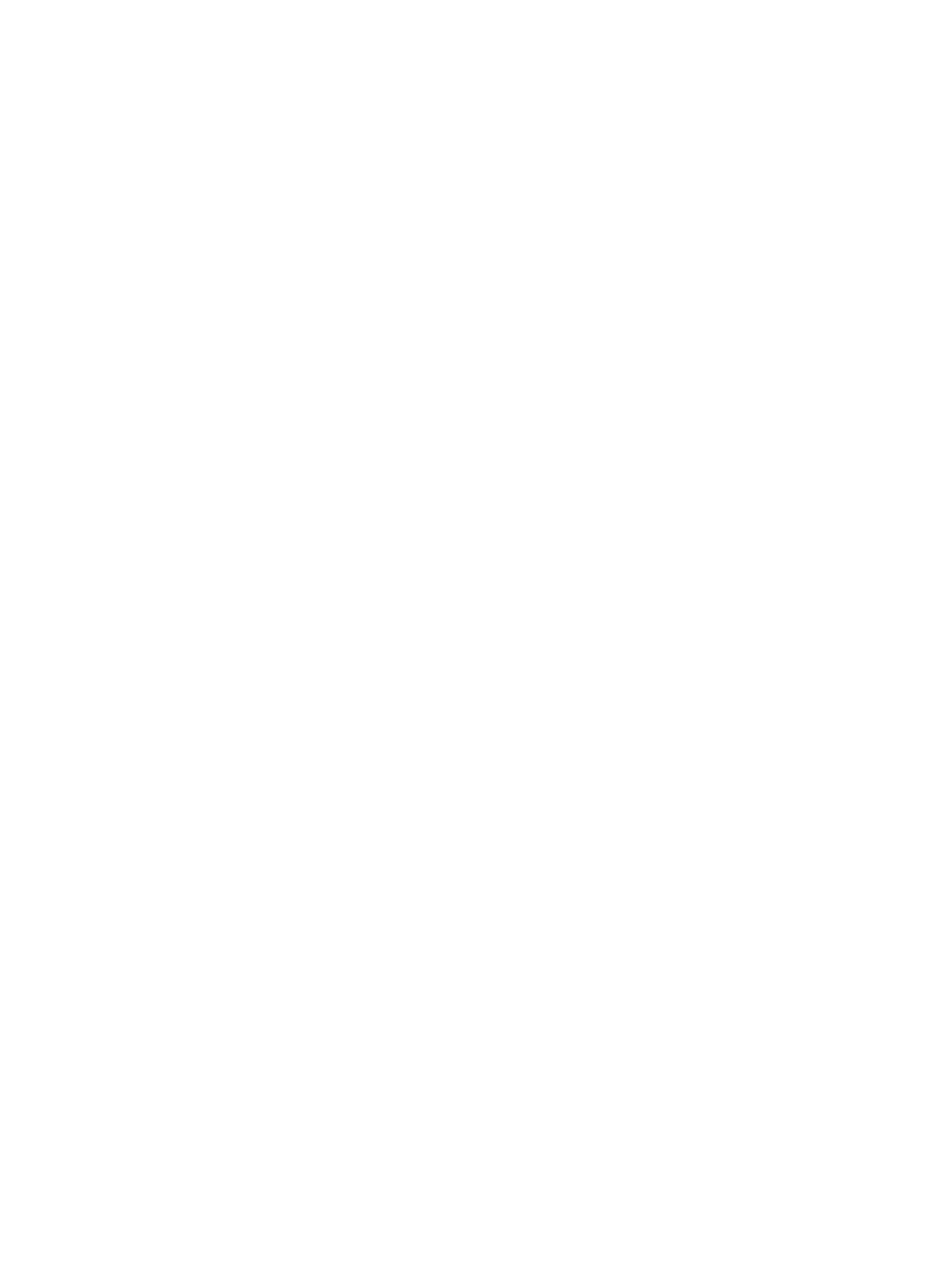
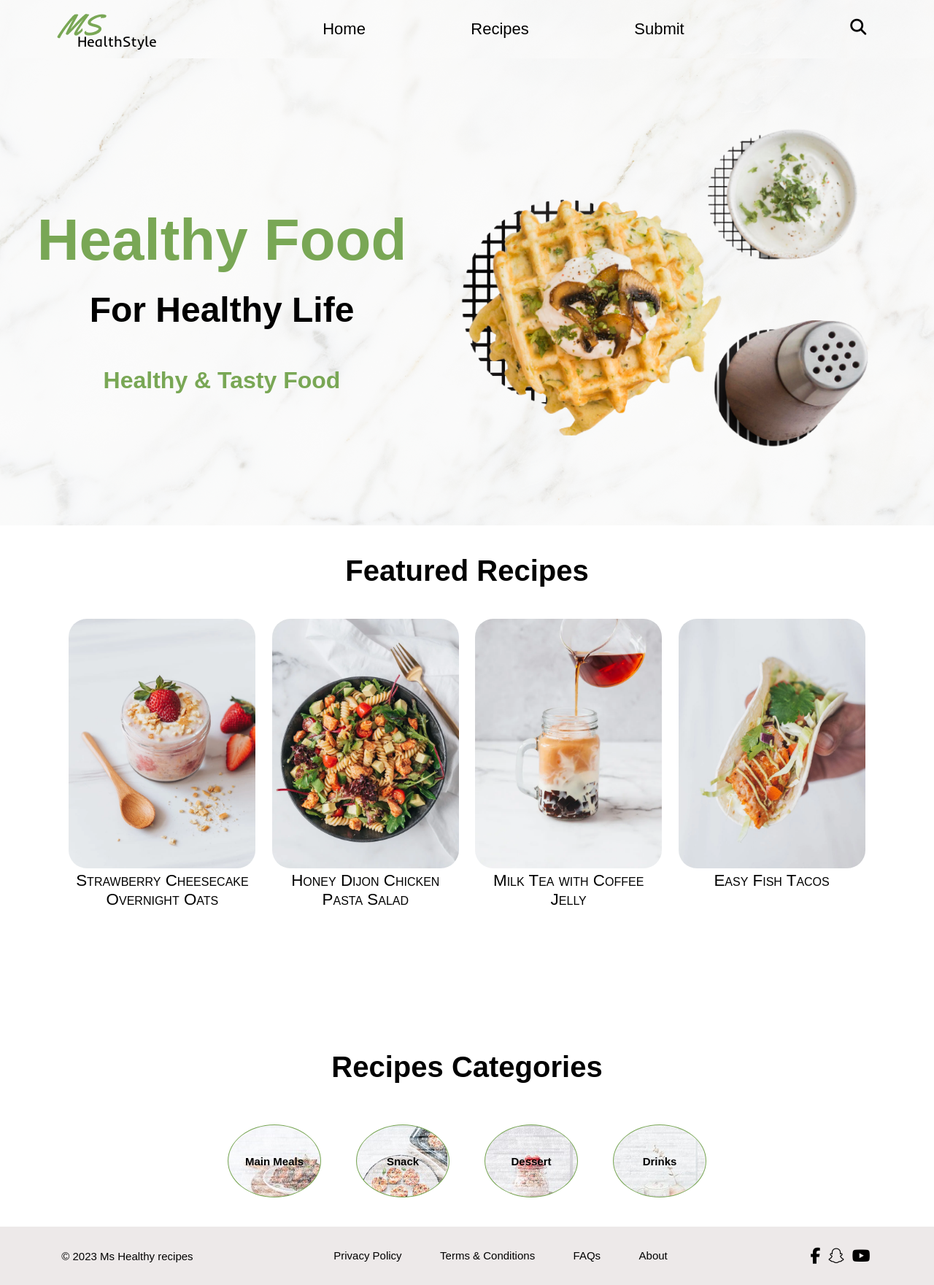
Before and after one commit to KYTC-Front-End/Recipe-MS, a plain HTML site: page index.html in a window 1280 px wide. Shown: the whole page at 73% size. Before the commit the page ends 800 px from the top, so only its background shows below. Drawn offline with Linux system fonts and the light colour scheme.

Commit message:
create afirststep file

```diff
--- a/assets/css/media.css
+++ b/assets/css/media.css
@@ -0,0 +1,170 @@
+@media (min-width: 601px) and (max-width: 1200px) {
+    /* your code should be written here  */
+    .logo-contaner img {
+        max-width:20vw;
+        max-height: 12vh;
+    }
+    .nav-header a{
+        font-size: 17px;}
+    i{
+        font-size:17px;
+    }
+    #search{
+        padding-right:10px;
+    }
+
+/* Hero section */
+.hero{
+    min-height: 50vh;
+}
+.hero .hero-info {
+    width:70%;
+    line-height: 3rem;
+    }
+.hero .hero-info .hero-info-heading{
+    font-size: 3rem;
+    }
+    .hero-info-heading-2{
+        font-size: 2rem;
+    }
+    .hero .hero-info .hero-info-subheading{
+        font-size: 1rem;
+    }
+    .hero .hero-img{
+        width:70%;
+        margin-right: 2rem;
+        margin-bottom: 2rem;
+    }
+
+    /* feature section */
+
+    .feature-title h2 ,.hilghting-title h2{
+        font-size: 2rem;
+    }
+    .feature-content{
+        width: 40%;
+    }
+    .feature-content-description{
+        font-size: 1.2rem;
+    }
+
+/* hilghting section */
+.hilghting-content{
+    width: 15%;
+    margin: 1rem;
+}
+.hilghting-content p{
+    font-size:13px;
+}
+
+/* footer section */
+
+.help-links ul li a ,.media-links ul li a{
+    font-size:12px;
+
+}
+.help-links ul li{
+    padding: 0.5rem;
+}
+.media-links ul li{
+    padding: 0.2rem;
+}
+.copyright{
+    font-size:12px;
+}
+}
+@media (max-width: 600px) {
+    /* your code should be written here  */
+    .logo-contaner img {
+        max-width: 18vw;
+        max-height: 10vh;
+    }
+    .nav-header{
+        max-width: 50vw;
+        min-width: 20vw;
+
+    }
+    .nav-header a{
+        font-size: 12px;}
+    i{
+        font-size:12px;
+    }
+    #search{
+        padding-right: 5px;
+    }
+
+
+
+/* Hero section */
+    .hero{
+        min-height: 40vh;
+        flex-direction: column;
+        flex-direction: column-reverse;}
+    .hero .hero-info {
+        width:70%;
+        line-height: 2.5rem;
+        }
+    .hero .hero-info .hero-info-heading{
+        font-size: 2rem;
+        }
+        .hero-info-heading-2{
+            font-size: 1.3rem;
+        }
+        .hero .hero-info .hero-info-subheading{
+            font-size: .9rem;
+        }
+        .hero .hero-img{
+            width:70%;
+            margin-right: 2rem;
+            margin-bottom:1rem;
+        }
+
+
+         /* feature section */
+
+         .feature-title h2 ,.hilghting-title h2{
+            font-size: 1.2rem;
+        }
+        .feature-content{
+            width: 70%;
+        }
+        .feature-content-description{
+            font-size: 1rem;
+        }
+
+
+        /* hilghting section */
+.hilghting-content{
+    width: 15%;
+    height: 50px;
+    margin:0.5rem;
+}
+.hilghting-content p{
+    font-size:8px;
+}
+
+/* footer section */
+.footer-contaner{
+   flex-direction: column;
+}
+.help-links ul li a ,.media-links ul li a{
+    font-size:12px;
+
+}
+.help-links ul li{
+    padding: 0.5rem;
+}
+.media-links ul li{
+    padding: 0.2rem;
+}
+.copyright{
+    font-size:12px;
+}
+
+
+}
+
+
+
+ @media (min-width: 1800px) {}
+    /* your code should be written here */
--- a/assets/css/style.css
+++ b/assets/css/style.css
@@ -0,0 +1,205 @@
+*,
+*::before,
+*::after {
+    -webkit-box-sizing: border-box;
+    -moz-box-sizing: border-box;
+    box-sizing: border-box;
+    margin: 0;
+    padding: 0;
+}
+
+*{font-family:sans-serif;}
+body{
+    max-width: 100vw;
+}
+.header-contraner{
+    background-image: url(../image/background.png);
+    display: flex;
+    justify-content:space-around;
+    height:5rem;
+    width: 100%;
+}
+
+.nav-header {
+    width:50%;
+    display: flex;
+    justify-content: space-around;
+    align-items: center;
+}
+.header-contact-section ul li{
+    list-style-type: none;
+    line-height: 5rem;
+    display: inline;
+}
+i{
+    font-size:22px;
+    cursor: pointer;
+}
+#search{
+    padding-right: 15px;
+}
+ a {
+    text-decoration: none;
+    color: #000;
+
+}
+.nav-header a{
+    font-size:22px;
+}
+
+.logo-contaner{
+    display: flex;
+    align-items: center;
+}
+.logo-contaner img{
+    max-width:20vw;
+}
+
+/* Hero section */
+.hero{
+    min-height: 80vh;
+    width: 100%;
+    padding-top: 50px;
+    justify-content: center;
+    background-image: url(../image/background.png);
+    display: flex;
+    flex-direction: row;
+    align-items: center;
+}
+.hero .hero-info {
+    width: 100%;
+    text-align:center;
+    line-height: 6rem;
+}
+.hero .hero-info .hero-info-heading{
+    font-size: 5rem;
+    font-weight: 600;
+    color: #79A755;
+}
+.hero-info-heading-2{
+    font-size: 3rem;
+    font-weight: 600;
+    color: #000;
+}
+.hero .hero-info .hero-info-subheading{
+    font-size: 2rem;
+    font-weight: 600;
+    color:#79A755;
+}
+.hero .hero-img{
+    height: auto;
+    width: 100%;
+    margin-bottom: 3rem;
+    margin-right: 4rem;
+}
+.hero .hero-img img{
+    height: 100%;
+    width: 100%;
+}
+
+
+
+/* feature section */
+.feature-contaner{
+    min-height: 80vh;
+    width:100%;
+}
+.feature-title .hilghting-title{
+    width: 80%;
+}
+
+
+.feature-title h2 ,.hilghting-title h2{
+    text-align: center;
+    font-size: 2.5rem;
+    margin-top: 40px;
+}
+.featuer-slaids{
+
+    width: 100%;
+    display: flex;
+    flex-wrap: wrap;
+    margin: 0 auto;
+    margin-top: 2rem;
+    justify-content: center;
+}
+.feature-content{
+    width: 20%;
+    margin: 0.7rem;
+}
+.feature-content img{
+    width: 100%;
+    border-radius:25px;
+}
+.feature-content-description{
+    margin-top: 0px;
+    margin-bottom: 0px;
+    font-size: 1.4rem;
+    font-variant: small-caps;
+    text-align: center;
+}
+
+/* hilghting section */
+
+.hilghting-slaids{
+    width: 100%;
+    display: flex;
+    flex-wrap: wrap;
+    justify-content: center;
+    margin-top: 2rem;
+}
+.hilghting-content{
+    width: 10%;
+    height:100px;
+    margin: 1.5rem;
+    border-radius: 100%;
+    border: 1px solid #79A755;
+    display: flex;
+    justify-content: center;
+    align-items: center;
+
+}
+.hilghting-content p{
+    font-size:15px;
+    font-weight: 600;
+
+}
+#hilghting1{
+    background-image: url(../image/hi1.jpg);
+
+}
+#hilghting2{
+    background-image: url(../image/hi2.jpeg);
+}
+#hilghting3{
+    background-image: url(../image/hi3.jpeg);
+}
+#hilghting4{
+    background-image: url(../image/hi4.jpeg);
+}
+
+/* footer section */
+.footer-contaner{
+    display: flex;
+    justify-content:space-around;
+    align-items: center;
+    height:5rem;
+    width: 100%;
+    margin-top: 1rem;
+    background-color: #EDE9E9;
+}
+.help-links ul li ,.media-links ul li{
+    list-style-type: none;
+    display: inline;
+    font-size: 15px;
+
+}
+.help-links ul li{
+    padding: 1.5rem;
+}
+.media-links ul li{
+    padding: 0.2rem;
+}
+.copyright{
+    font-size: 15px;
+}
--- a/index.html
+++ b/index.html
@@ -4,11 +4,110 @@
     <meta charset="UTF-8">
     <meta http-equiv="X-UA-Compatible" content="IE=edge">
     <meta name="viewport" content="width=device-width, initial-scale=1.0">
-    <title>Document</title>
+    <script src="https://kit.fontawesome.com/370839db23.js" crossorigin="anonymous"></script>
+    <title>MS HealthStyle</title>
     <link rel="stylesheet" href="./assets/css/style.css">
     <link rel="stylesheet" href="./assets/css/media.css">
 </head>
 <body>
+     <!-- header section start -->
+     <header class="header-contraner">
+        <section class="logo-contaner">
+            <a href="index.html"><img src="./assets/image/logo.png" alt="logo"></a>
+    </section>
+    <section class="nav-header">
+        <nav><a href="index.html">Home</a></nav>
+        <nav><a href="Recipes.html">Recipes</a></nav>
+        <nav><a href="submit.html">Submit</a></nav>
+    </section>
+    <section class="header-left">
+    <section class="header-contact-section">
+        <ul>
+            <li> <i class="fa-solid fa-magnifying-glass" id="search"></i></li>
+        </ul>
+    </section>
+</section>
+</header>
 
+<!-- Start hero section -->
+
+<section id="hero" class="hero">
+    <section class="hero-info">
+      <h1 class="hero-info-heading">Healthy Food</h1>
+      <h1 class="hero-info-heading-2">For Healthy Life</h1>
+      <p class="hero-info-subheading">Healthy & Tasty Food</p>
+    </section>
+      <section class="hero-img">
+        <img src="./assets/image/hero.png" alt="">
+      </section>
+</section>
+
+
+ <!-- Start Feature section -->
+ <section class="feature-contaner">
+    <section class="feature-title">
+        <h2>Featured Recipes</h2>
+    </section>
+    <section class="featuer-slaids">
+    <section class="feature-content">
+        <img src="./assets/image/fea1.webp">
+        <p class="feature-content-description">Strawberry Cheesecake Overnight Oats</p>
+    </section>
+    <section class="feature-content">
+        <img src="./assets/image/fea2.webp">
+        <p class="feature-content-description">Honey Dijon Chicken Pasta Salad</p>
+    </section>
+    <section class="feature-content">
+        <img src="./assets/image/fea3.webp">
+        <p class="feature-content-description">Milk Tea with Coffee Jelly</p>
+    </section>
+    <section class="feature-content">
+        <img src="./assets/image/fea4.webp">
+        <p class="feature-content-description">Easy Fish Tacos</p>
+    </section>
+    </section>
+ </section>
+
+ <!-- start hilghting section -->
+ <section class="hilghting-contaner">
+    <section class="hilghting-title">
+        <h2> Recipes Categories</h2>
+    </section>
+    <section class="hilghting-slaids">
+        <section class="hilghting-content" id="hilghting1">
+            <p>Main Meals</p>
+        </section>
+        <section class="hilghting-content"id="hilghting2">
+          <p>Snack</p>
+        </section>
+        <section class="hilghting-content"id="hilghting3">
+            <p>Dessert</p>
+        </section>
+        <section class="hilghting-content"id="hilghting4">
+            <p>Drinks</p>
+        </section>
+    </section>
+ </section>
+
+ <!-- srart footer section -->
+ <footer class="footer-contaner">
+    <section class="copyright">
+        <p> &copy; 2023 Ms Healthy recipes</p>
+    </section>
+    <section class="help-links">
+        <ul>
+       <li> <a href="#">Privacy Policy</a></li>
+        <li><a href="#">Terms & Conditions</a></li>
+        <li><a href="#">FAQs</a></li>
+        <li><a href="#">About</a></li></ul>
+    </section>
+    <section class="media-links">
+        <ul>
+            <li><a href="#"><i class="fa fa-facebook" aria-hidden="true"></i></a> </li>
+             <li><a href="#"><i class="fa fa-snapchat" aria-hidden="true"></i></a></li>
+             <li><a href="#"><i class="fa fa-youtube" aria-hidden="true"></i></a></li>
+             </ul>
+    </section>
+ </footer>
 </body>
 </html>
```
Also changed, not shown: assets/image/background.png (added), assets/image/fea1.webp (added), assets/image/fea2.webp (added), assets/image/fea3.webp (added), assets/image/fea4.webp (added), assets/image/healthy-blueberry-muffins-1666691006903-cover.jpeg (added), assets/image/hero.png (added), assets/image/hi1.jpg (added), assets/image/hi2.jpeg (added), assets/image/hi3.jpeg (added), assets/image/hi4.jpeg (added), assets/image/logo.png (added).
